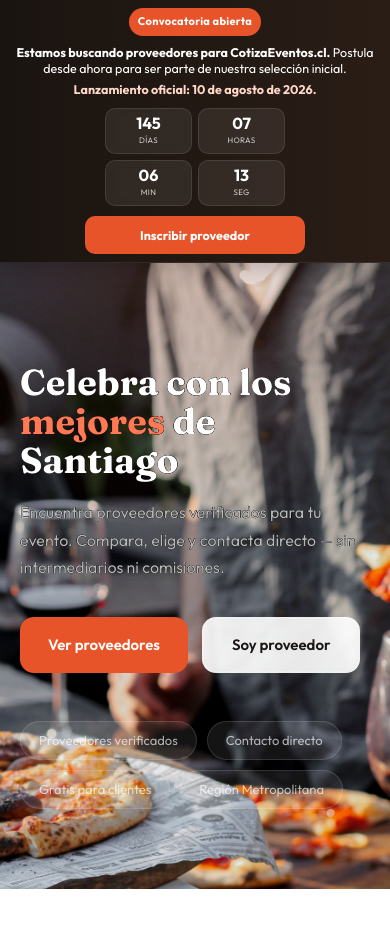
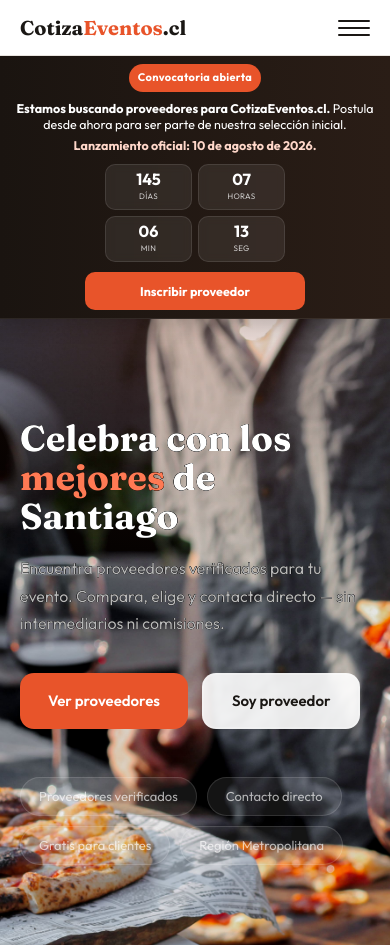
Before and after one commit to contactocotizaeventos/cotizaeventos, a website: page index.html in a window 390 px wide. Shown: the top 945 px of the page. Drawn offline with Linux system fonts and the light colour scheme; no server answers.

Commit message:
Update index.html

```diff
--- a/index.html
+++ b/index.html
@@ -76,10 +76,11 @@ button{font-family:inherit;cursor:pointer;border:none;background:none}
 
 /* ── Nav ────────────────────────────────────────────────────────── */
 .nav{
-  position: fixed;
+  position: sticky;
   left: 0;
+  top:0;
   width: 100%;
-  z-index: 1000;
+  z-index: 999;
   height: 56px;
   background: rgba(255,255,255,.97);
   backdrop-filter: blur(14px);
@@ -93,7 +94,17 @@ button{font-family:inherit;cursor:pointer;border:none;background:none}
 .nav-links a:hover{color:var(--coral)}
 .nav-cta{padding:8px 18px;background:var(--coral);color:#fff!important;border-radius:var(--r);font-weight:600;font-size:13px;transition:all .3s var(--ease)}
 .nav-cta:hover{background:var(--coral2);transform:translateY(-1px)}
-.nav-burger{display:none;width:32px;height:32px;flex-direction:column;justify-content:center;gap:5px;cursor:pointer;z-index:1000}
+.nav-burger{
+  position:sticky;
+  display:none;
+  width:32px;
+  height:32px;
+  flex-direction:column;
+  justify-content:center;
+  gap:5px;
+  cursor:pointer;
+  top:0;
+  z-index:999}
 .nav-burger span{display:block;height:2px;background:var(--ink);border-radius:2px;transition:all .3s var(--ease)}
 .nav-mobile{position:fixed;display:none;position:fixed;top:0;left:0;right:0;bottom:0;background:var(--white);z-index:200;flex-direction:column;padding:80px 32px 32px}
 .nav-mobile.open{display:flex;animation:fadeIn .25s var(--ease)}
@@ -329,9 +340,9 @@ button{font-family:inherit;cursor:pointer;border:none;background:none}
 <style>
 /* ── Banner flotante responsive ─────────────────────────────────── */
 .launch-banner{
-  position: sticky;
+  position: relative;
   top: 0;
-  z-index: 1000;
+  z-index: 1;
   width: 100%;
   background: linear-gradient(90deg, #1A1410 0%, #2A1D16 100%);
   color: #fff;
```
